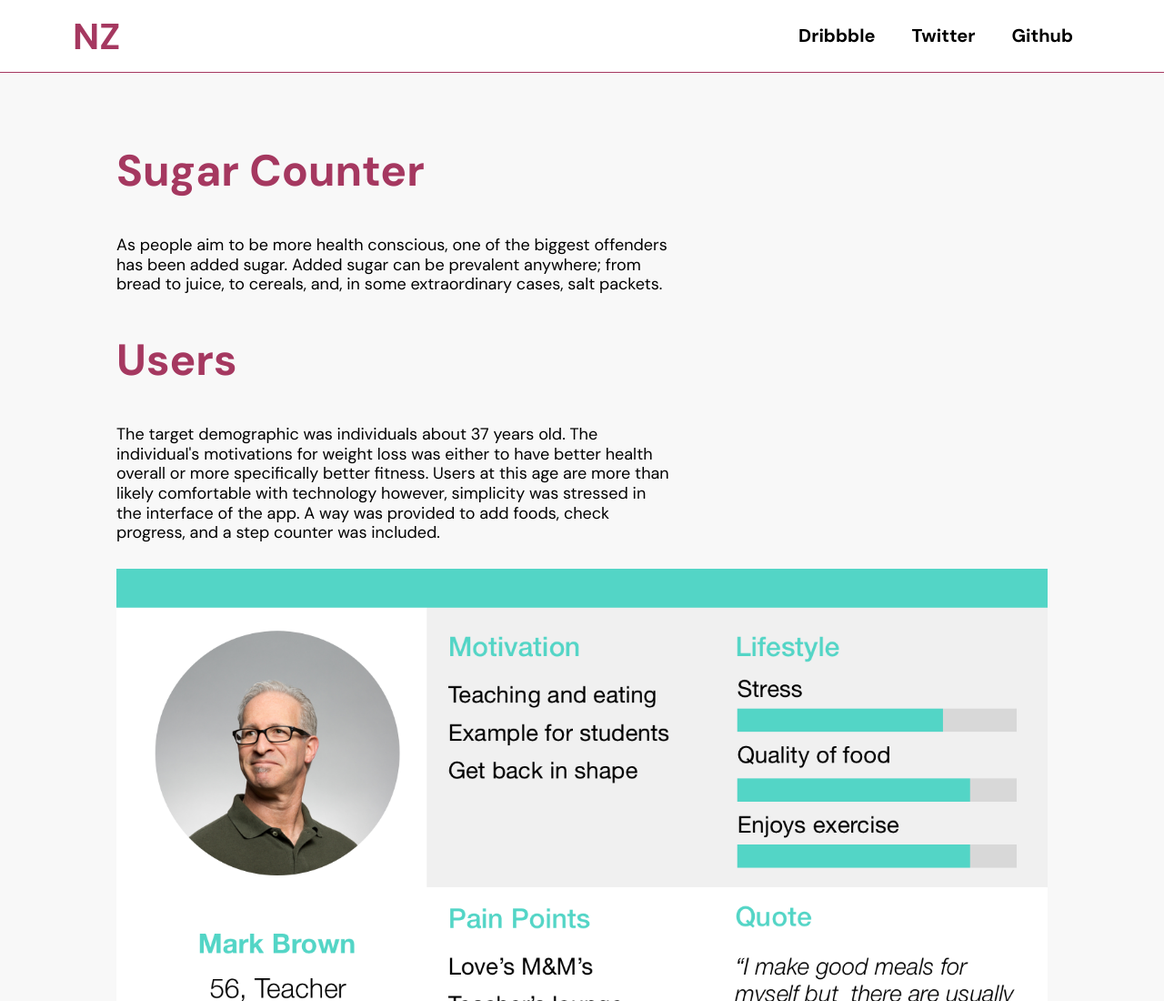
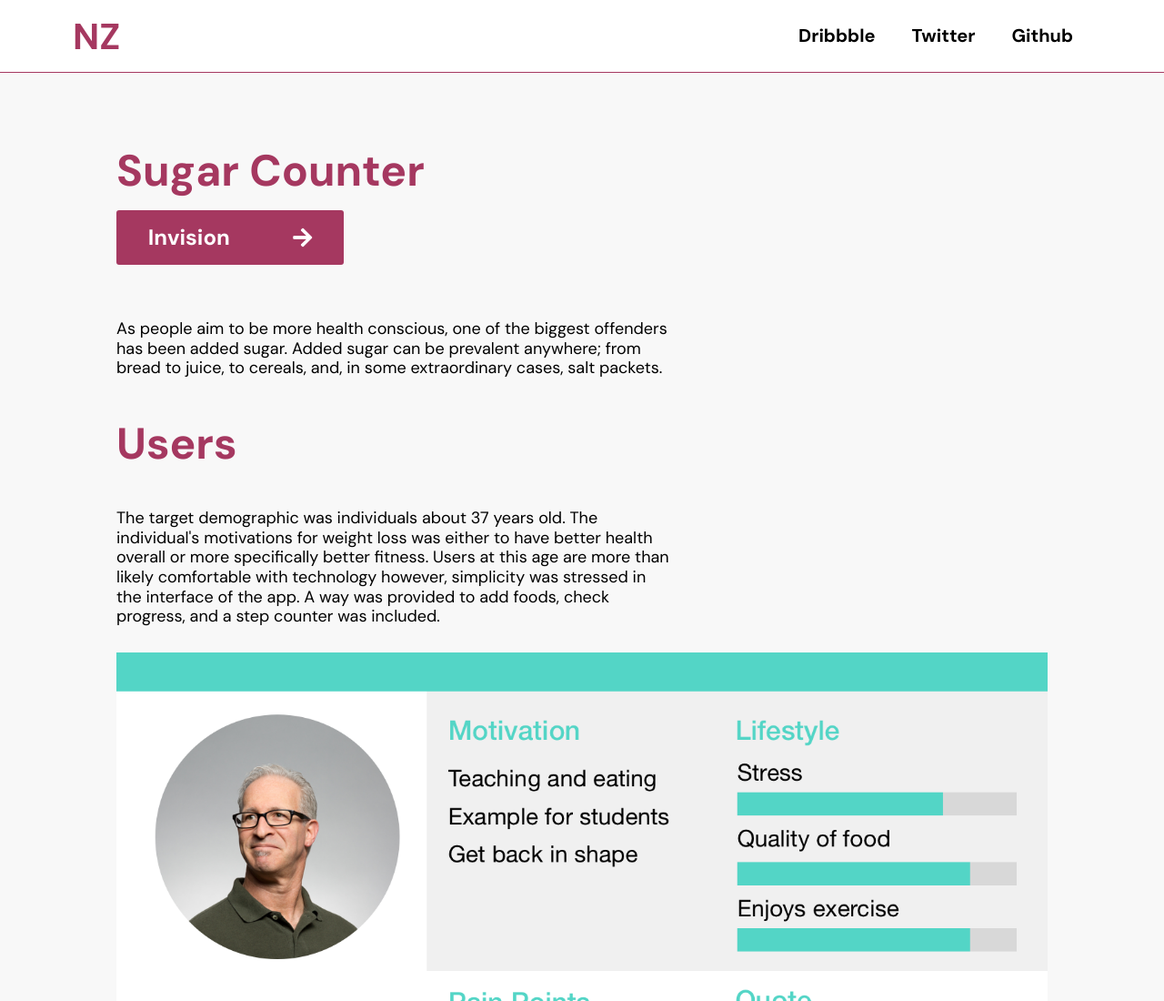
Before and after one commit to nzart/onepage, a plain HTML site: page sugar.html in a window 1280 px wide. Shown: the top 1100 px of the page at 91% size. Drawn offline with Linux system fonts and the light colour scheme; a web font is replaced by a local one.

Commit message:
UPDATE: Invision link

```diff
--- a/sass/style.scss
+++ b/sass/style.scss
@@ -330,3 +330,42 @@ footer {
 //    position: relative;
     text-align: center;
 }
+
+
+.o_btn {
+    width: 250px;
+    height: 60px;
+    border-radius: 3px;
+    background-color: $prime;
+    margin: 1em 0;
+    display: flex;
+    justify-content: center;
+    align-items: center;
+    overflow: hidden;
+    .fa-arrow-right {
+        font-size: 1.5em;
+        margin: 0 auto;
+        transition: transform .125s linear;
+    }
+    &:hover .fa-arrow-right {
+        transform: translateX(10px);
+    }
+    span {
+        display: flex;
+        font-family: $font;
+        font-size: 1.5em;
+        font-weight: 700;
+        margin: 0 auto;
+        overflow: hidden;
+        color: #fff;
+        transition: transform .125s linear;
+    }
+    &:hover span {
+            transform: translateX(30px);
+        }
+    i{
+        color: #fff;
+        margin: 0 auto;
+        display: flex;
+    }
+}
--- a/sugar.html
+++ b/sugar.html
@@ -10,6 +10,8 @@
         <link rel="stylesheet" type="text/css" href="outside/modernizr.js">
 
         <link rel="stylesheet" type="text/css" href="stylesheets/style.css">
+
+        <link rel="stylesheet" href="https://use.fontawesome.com/releases/v5.8.1/css/all.css" integrity="sha384-50oBUHEmvpQ+1lW4y57PTFmhCaXp0ML5d60M1M7uH2+nqUivzIebhndOJK28anvf" crossorigin="anonymous">
 
         <!-- Global site tag (gtag.js) - Google Analytics -->
         <script async src="https://www.googletagmanager.com/gtag/js?id=UA-142236474-2"></script>
@@ -46,6 +48,10 @@
             <div class="moar"></div>
             <div class="content">
                 <div class="head">Sugar Counter</div>
+                <a href="https://invis.io/DEQFXSA6WRF" target="_blank" class="o_btn">
+                    <span>Invision</span>
+                    <i class="fas fa-arrow-right"></i>
+                </a>
 
 
                 <div class="contentWrap">
```
Also changed, not shown: stylesheets/style.css.
